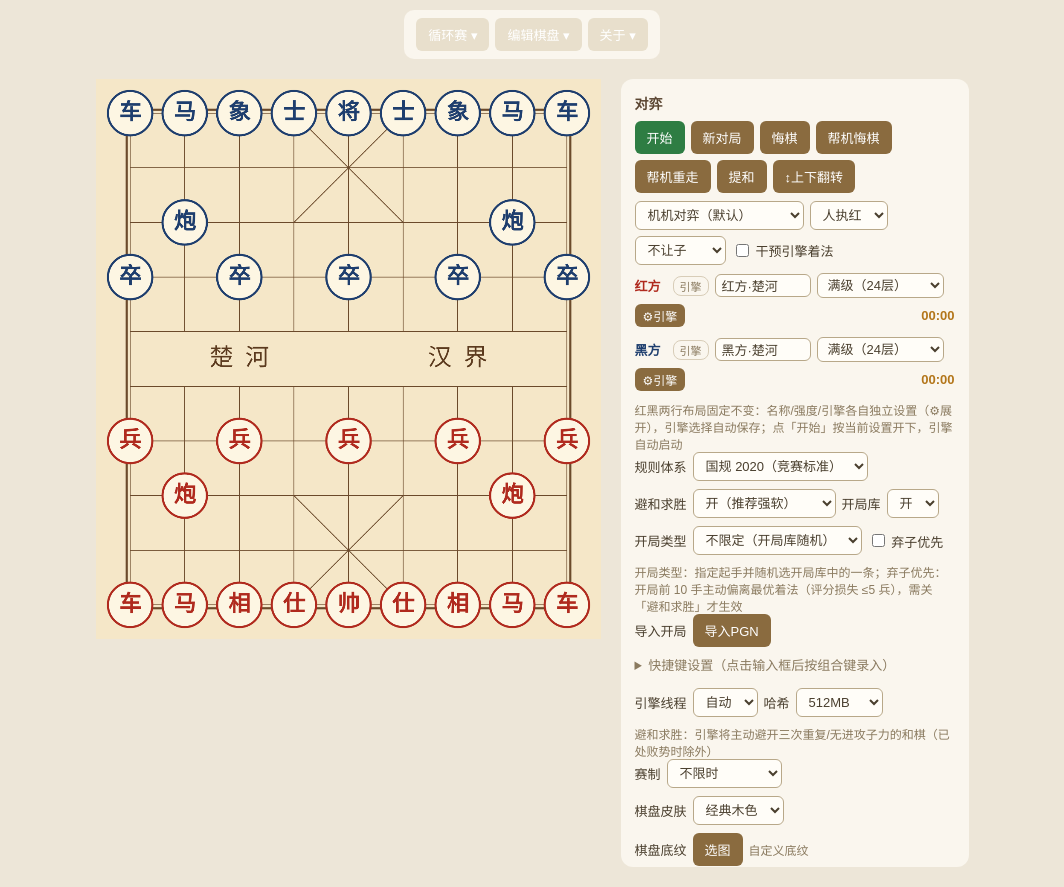
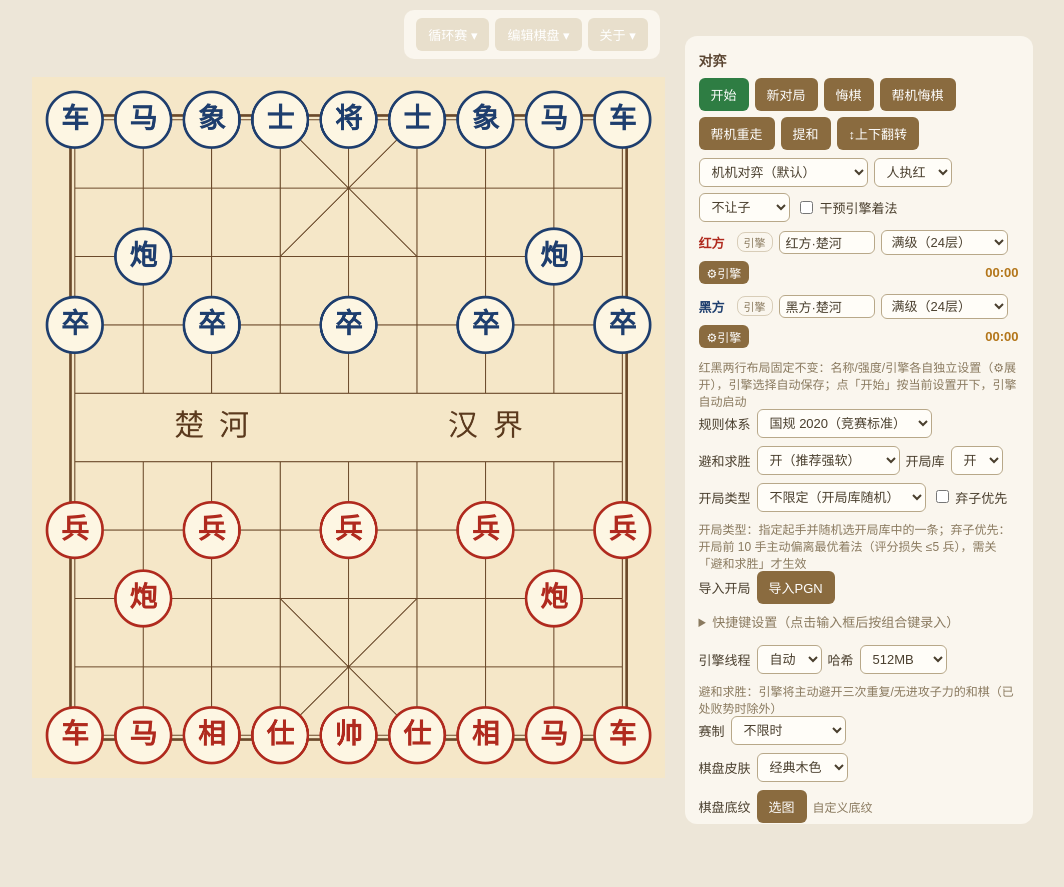
Before and after one commit to jianghg01/xiangqi-ai, a website built with Vite: page gui/index.html in a window 1280 px wide. Shown: the whole page, without its empty margins (108-1172 px from the left). After the commit the page ends 824 px from the top, so only its background shows below. Built offline with nearby package versions, Linux system fonts and the light colour scheme.

Commit message:
fix: 棋盘随窗口上下铺满——动态测量顶栏实际高度，允许等比放大至4倍，缓冲随尺寸重设保持2x清晰，修复非1:1缩放时拖拽棋子错位

```diff
--- a/gui/index.html
+++ b/gui/index.html
@@ -28,7 +28,7 @@
     --curve-bg: #fffdf8; --shadow: rgba(0,0,0,.25);
   }
   body { font-family: "Microsoft YaHei", sans-serif; background: var(--bg); color: var(--input-text); margin: 0; display: flex; justify-content: center; overflow: hidden; }
-  .wrap { display: flex; gap: 20px; padding: 20px; align-items: flex-start; flex-wrap: wrap; }
+  .wrap { display: flex; gap: 20px; padding: 20px; align-items: center; align-content: center; flex: 1; min-height: 0; width: 100%; box-sizing: border-box; justify-content: center; flex-wrap: wrap; }
   .panel { background: var(--panel); border-radius: 12px; padding: 14px; width: 320px; max-height: calc(100vh - 40px); overflow-y: auto; flex-shrink: 0; }
   .panel::-webkit-scrollbar { width: 8px; }
   .panel::-webkit-scrollbar-thumb { background: var(--scroll-thumb); border-radius: 4px; }
--- a/gui/src/ui/board-view.ts
+++ b/gui/src/ui/board-view.ts
@@ -72,15 +72,11 @@ export class BoardView {
 
   constructor(canvas: HTMLCanvasElement, board: BoardData) {
     this.canvas = canvas;
-    this.canvas.width = W * 2;   // 2x 抗锯齿
-    this.canvas.height = H * 2;
-    this.canvas.style.width = W + 'px';
-    this.canvas.style.height = H + 'px';
     const ctx = canvas.getContext('2d');
     if (!ctx) throw new Error('无法获取 canvas 上下文');
     this.ctx = ctx;
-    this.ctx.scale(2, 2);
     this.board = board;
+    this.resize(W, H);   // 初始尺寸=逻辑尺寸，缓冲 2x 抗锯齿
 
     canvas.addEventListener('click', e => this.onClick(e));
     canvas.addEventListener('mousedown', e => this.onMouseDown(e));
@@ -129,10 +125,23 @@ export class BoardView {
     this.draw();
   }
 
-  // 事件坐标 → 画布逻辑坐标（CSS 像素 = 逻辑像素）
+  // 按目标 CSS 尺寸等比缩放棋盘：缓冲始终为显示尺寸的 2x（高 DPI 清晰），重绘
+  // 逻辑坐标恒为 W×H，通过 setTransform 映射到缓冲像素
+  resize(cssW: number, cssH: number) {
+    const s = cssW / W;   // 显示缩放比（s>1 放大、s<1 缩小）
+    this.canvas.width = Math.max(2, Math.round(cssW * 2));
+    this.canvas.height = Math.max(2, Math.round(cssH * 2));
+    this.canvas.style.width = Math.round(cssW) + 'px';
+    this.canvas.style.height = Math.round(cssH) + 'px';
+    this.ctx.setTransform(2 * s, 0, 0, 2 * s, 0, 0);
+    this.draw();
+  }
+
+  // 事件坐标（CSS 像素）→ 画布逻辑坐标（除以显示缩放比，保证拖拽绘制与点击换算一致）
   private eventPos(e: MouseEvent): [number, number] {
     const rect = this.canvas.getBoundingClientRect();
-    return [e.clientX - rect.left, e.clientY - rect.top];
+    const k = rect.width / W;
+    return [(e.clientX - rect.left) / k, (e.clientY - rect.top) / k];
   }
 
   setOnChange(cb: () => void) { this.onChange = cb; }
@@ -190,7 +199,7 @@ export class BoardView {
   }
 
   // 屏幕像素 -> 棋盘坐标（按翻转模式镜像；ud=180° 旋转，lr=水平镜像）
-  // k 为显示缩放比例：Canvas 缓冲尺寸固定（W×H），CSS 拉伸到 k 倍显示，事件坐标需同步换算
+  // k 为显示缩放比例：Canvas 缓冲随显示尺寸重设，事件坐标除以 k 换算回逻辑坐标
   private toSquare(e: MouseEvent): Square | null {
     const rect = this.canvas.getBoundingClientRect();
     const k = rect.width / W;
--- a/gui/src/ui/main.ts
+++ b/gui/src/ui/main.ts
@@ -169,14 +169,16 @@ const ANALYSIS_DEPTH = 14;
 const view = new BoardView(canvas, initialBoard());
 view.setOnChange(() => { fenBox.value = view.getFen(); });
 
-// ---------- 棋盘自适应缩放（窗口/分屏等比缩小，Canvas 缓冲不变、CSS 拉伸显示） ----------
+// ---------- 棋盘自适应缩放（窗口/分屏等比缩放，缓冲随显示尺寸重设、始终 2x 清晰） ----------
 function fitBoard() {
-  const scale = Math.max(0.35, Math.min(1,
-    (window.innerHeight - 240) / BOARD_H, // 扣掉菜单/按钮/状态栏高度
-    (window.innerWidth - 420) / BOARD_W,  // 扣掉右侧面板宽度与边距
-  ));
-  canvas.style.width = Math.round(BOARD_W * scale) + 'px';
-  canvas.style.height = Math.round(BOARD_H * scale) + 'px';
+  // 顶栏（菜单行）实际高度 + 上边距 10 + wrap 上下内边距 2×20；动态测量避免固定扣减残留留白
+  const menubar = document.querySelector('.menubar') as HTMLElement | null;
+  const topUsed = (menubar ? menubar.offsetHeight : 56) + 10 + 40;
+  const availW = Math.max(360, window.innerWidth - 420);   // 扣右侧面板宽度与边距
+  const availH = Math.max(360, window.innerHeight - topUsed);
+  // 上限 4：大屏/高分屏允许放大铺满；缓冲随尺寸重设（2x）不糊
+  const scale = Math.max(0.35, Math.min(4, availH / BOARD_H, availW / BOARD_W));
+  view.resize(BOARD_W * scale, BOARD_H * scale);
 }
 window.addEventListener('resize', fitBoard);
 fitBoard();
```
